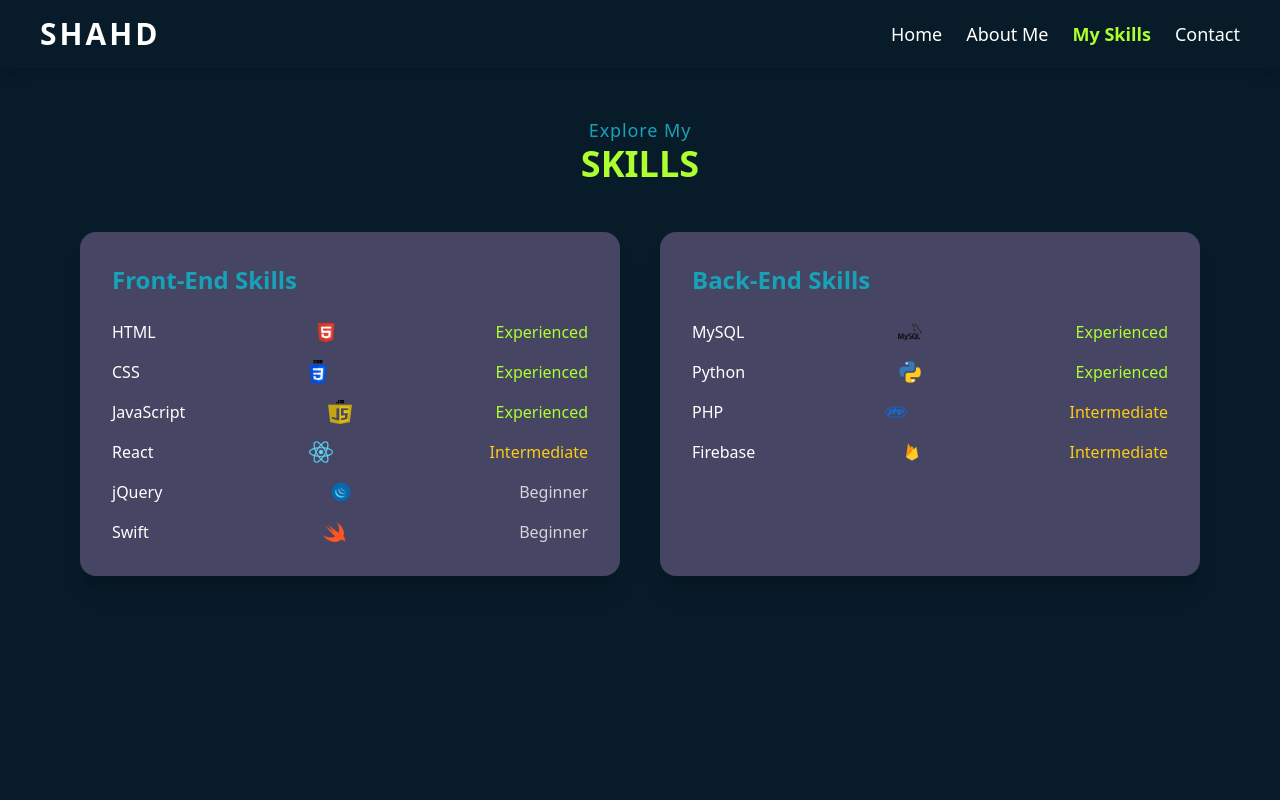
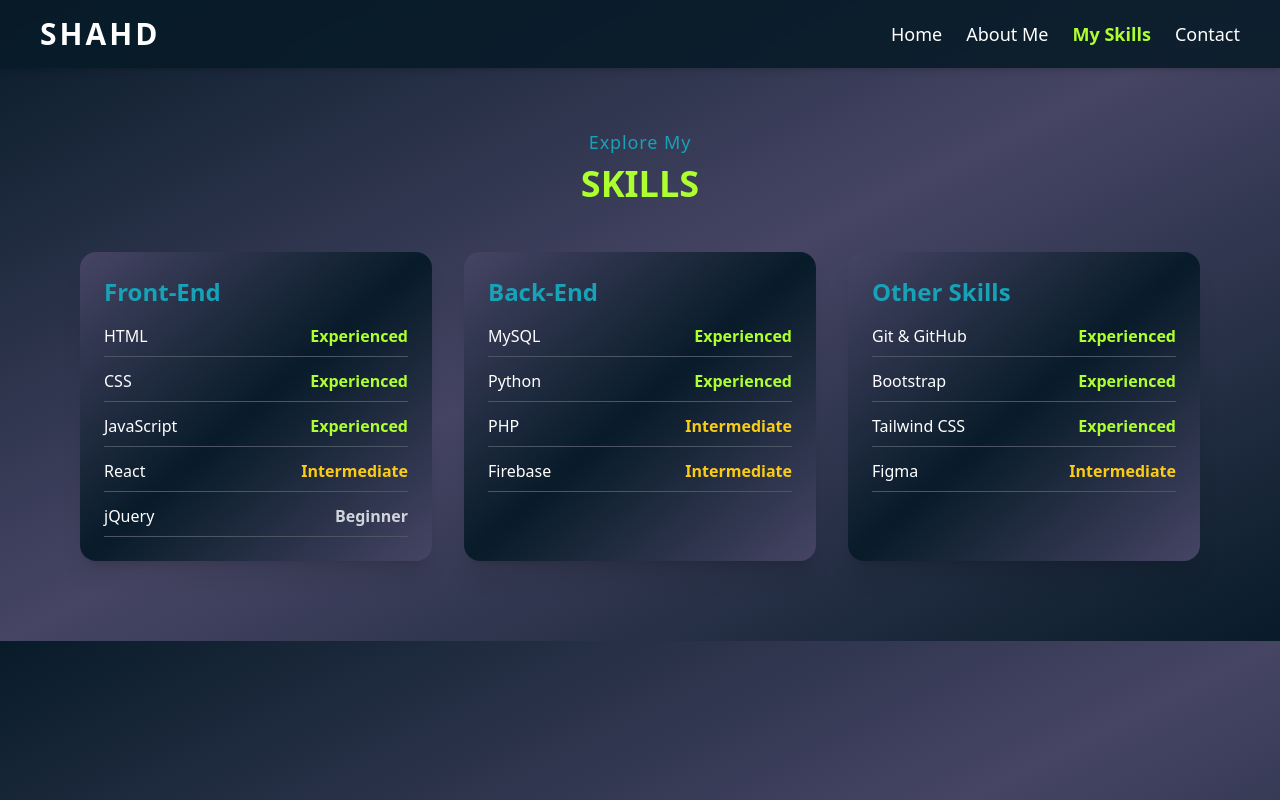
Before and after one commit to shahdzeiad96/protfolio, a plain HTML site: page myskills.html in a window 1280 px wide. Drawn offline with nearby package versions, Linux system fonts and the light colour scheme.

Commit message:
Update Skills section

```diff
--- a/myskills.html
+++ b/myskills.html
@@ -3,7 +3,7 @@
 <head>
   <meta charset="UTF-8" />
   <meta name="viewport" content="width=device-width, initial-scale=1.0"/>
-    <title>My Skills</title>
+  <title>My Skills | Shahd Fakhouri</title>
   <script src="https://cdn.tailwindcss.com"></script>
   <script>
     tailwind.config = {
@@ -20,11 +20,13 @@
       }
     }
   </script>
+  <!-- AOS Library -->
+  <link href="https://unpkg.com/aos@2.3.1/dist/aos.css" rel="stylesheet" />
 </head>
-  <body class="bg-primary text-white">
+<body class="bg-gradient-to-br from-primary via-softDark to-primary text-white font-sans">
 
   <!-- Navbar -->
-    <nav class="flex justify-between items-center px-10 py-4 bg-primary shadow-lg">
+  <nav class="fixed top-0 left-0 w-full z-50 bg-primary/90 px-10 py-4 shadow-md flex justify-between items-center backdrop-blur">
     <h1 class="text-3xl font-bold tracking-widest">SHAHD</h1>
     <ul class="flex gap-6 text-lg">
       <li><a href="./index.html" class="hover:text-limeHover">Home</a></li>
@@ -34,70 +36,56 @@
     </ul>
   </nav>
 
-    <!-- Section Title -->
-    <section class="text-center my-12">
-      <h3 class="text-lg text-tealish tracking-wider">Explore My</h3>
+  <!-- Page Title -->
+  <section class="text-center pt-32 pb-12" data-aos="fade-down">
+    <h3 class="text-lg text-tealish tracking-wider mb-2">Explore My</h3>
     <h1 class="text-4xl font-bold text-limeHover">SKILLS</h1>
   </section>
 
   <!-- Skills Grid -->
-    <section class="px-4 md:px-20 pb-16">
-      <div class="grid grid-cols-1 md:grid-cols-2 gap-10 max-w-6xl mx-auto">
-        <!-- Front-End -->
-        <div class="bg-softDark rounded-2xl p-8 shadow-xl">
-          <h2 class="text-2xl font-bold mb-6 text-tealish">Front-End Skills</h2>
-          <ul class="space-y-4">
-            <li class="flex items-center justify-between">
-              <span>HTML</span><img src="./images/HTML5.png" alt="HTML" class="h-6 w-6"/>
-              <span class="text-limeHover">Experienced</span>
-            </li>
-            <li class="flex items-center justify-between">
-              <span>CSS</span><img src="./images/css3.png" alt="CSS" class="h-6 w-6"/>
-              <span class="text-limeHover">Experienced</span>
-            </li>
-            <li class="flex items-center justify-between">
-              <span>JavaScript</span><img src="./images/js.png" alt="JS" class="h-6 w-6"/>
-              <span class="text-limeHover">Experienced</span>
-            </li>
-            <li class="flex items-center justify-between">
-              <span>React</span><img src="./images/react.png" alt="React" class="h-6 w-6"/>
-              <span class="text-yellow-400">Intermediate</span>
-            </li>
-            <li class="flex items-center justify-between">
-              <span>jQuery</span><img src="./images/jquery.png" alt="jQuery" class="h-6 w-6"/>
-              <span class="text-gray-300">Beginner</span>
-            </li>
-            <li class="flex items-center justify-between">
-              <span>Swift</span><img src="./images/swift.png" alt="Swift" class="h-6 w-6"/>
-              <span class="text-gray-300">Beginner</span>
-            </li>
+  <section class="px-6 md:px-20 pb-20">
+    <div class="grid grid-cols-1 md:grid-cols-2 lg:grid-cols-3 gap-8 max-w-6xl mx-auto">
+
+      <!-- Front-End Skills -->
+      <div class="bg-gradient-to-br from-softDark via-primary to-softDark rounded-2xl p-6 shadow-xl transform hover:scale-105 transition duration-500 hover:shadow-2xl" data-aos="fade-up">
+        <h2 class="text-2xl font-bold mb-4 text-tealish">Front-End</h2>
+        <ul class="space-y-3">
+          <li class="flex justify-between border-b border-gray-600 pb-2">HTML <span class="text-limeHover font-semibold">Experienced</span></li>
+          <li class="flex justify-between border-b border-gray-600 pb-2">CSS <span class="text-limeHover font-semibold">Experienced</span></li>
+          <li class="flex justify-between border-b border-gray-600 pb-2">JavaScript <span class="text-limeHover font-semibold">Experienced</span></li>
+          <li class="flex justify-between border-b border-gray-600 pb-2">React <span class="text-yellow-400 font-semibold">Intermediate</span></li>
+          <li class="flex justify-between border-b border-gray-600 pb-2">jQuery <span class="text-gray-300 font-semibold">Beginner</span></li>
         </ul>
       </div>
 
-        <!-- Back-End -->
-        <div class="bg-softDark rounded-2xl p-8 shadow-xl">
-          <h2 class="text-2xl font-bold mb-6 text-tealish">Back-End Skills</h2>
-          <ul class="space-y-4">
-            <li class="flex items-center justify-between">
-              <span>MySQL</span><img src="./images/mysql.png" alt="MySQL" class="h-6 w-6"/>
-              <span class="text-limeHover">Experienced</span>
-            </li>
-            <li class="flex items-center justify-between">
-              <span>Python</span><img src="./images/python (2).png" alt="Python" class="h-6 w-6"/>
-              <span class="text-limeHover">Experienced</span>
-            </li>
-            <li class="flex items-center justify-between">
-              <span>PHP</span><img src="./images/PHP.png" alt="PHP" class="h-6 w-6"/>
-              <span class="text-yellow-400">Intermediate</span>
-            </li>
-            <li class="flex items-center justify-between">
-              <span>Firebase</span><img src="./images/firebase.png" alt="Firebase" class="h-6 w-6"/>
-              <span class="text-yellow-400">Intermediate</span>
-            </li>
+      <!-- Back-End Skills -->
+      <div class="bg-gradient-to-br from-softDark via-primary to-softDark rounded-2xl p-6 shadow-xl transform hover:scale-105 transition duration-500 hover:shadow-2xl" data-aos="fade-up" data-aos-delay="100">
+        <h2 class="text-2xl font-bold mb-4 text-tealish">Back-End</h2>
+        <ul class="space-y-3">
+          <li class="flex justify-between border-b border-gray-600 pb-2">MySQL <span class="text-limeHover font-semibold">Experienced</span></li>
+          <li class="flex justify-between border-b border-gray-600 pb-2">Python <span class="text-limeHover font-semibold">Experienced</span></li>
+          <li class="flex justify-between border-b border-gray-600 pb-2">PHP <span class="text-yellow-400 font-semibold">Intermediate</span></li>
+          <li class="flex justify-between border-b border-gray-600 pb-2">Firebase <span class="text-yellow-400 font-semibold">Intermediate</span></li>
         </ul>
       </div>
+
+      <!-- Other Skills -->
+      <div class="bg-gradient-to-br from-softDark via-primary to-softDark rounded-2xl p-6 shadow-xl transform hover:scale-105 transition duration-500 hover:shadow-2xl" data-aos="fade-up" data-aos-delay="200">
+        <h2 class="text-2xl font-bold mb-4 text-tealish">Other Skills</h2>
+        <ul class="space-y-3">
+          <li class="flex justify-between border-b border-gray-600 pb-2">Git & GitHub <span class="text-limeHover font-semibold">Experienced</span></li>
+          <li class="flex justify-between border-b border-gray-600 pb-2">Bootstrap <span class="text-limeHover font-semibold">Experienced</span></li>
+          <li class="flex justify-between border-b border-gray-600 pb-2">Tailwind CSS <span class="text-limeHover font-semibold">Experienced</span></li>
+          <li class="flex justify-between border-b border-gray-600 pb-2">Figma <span class="text-yellow-400 font-semibold">Intermediate</span></li>
+        </ul>
+      </div>
+
     </div>
   </section>
 
+  <!-- AOS Script -->
+  <script src="https://unpkg.com/aos@2.3.1/dist/aos.js"></script>
+  <script>AOS.init({ duration: 800, once: true });</script>
+
 </body>
 </html>
```
Lines whose indentation alone changed are shown as unchanged.
